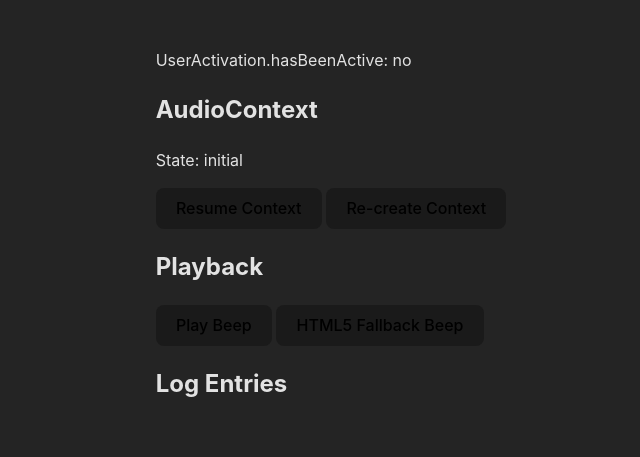
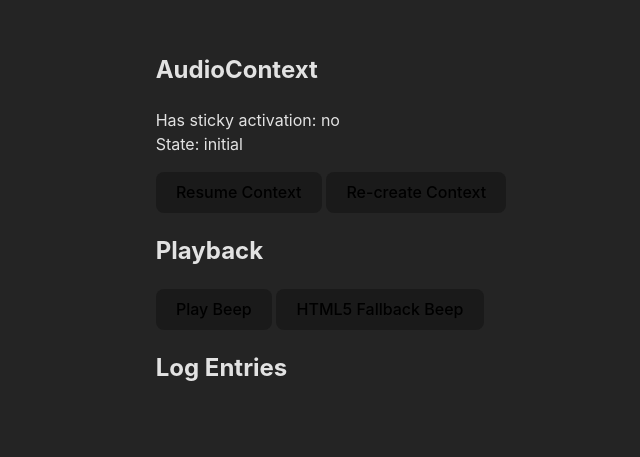
Before and after one commit to suzukieng/wa-pwa, a website built with Vite: page index.html in a window 1280 px wide. Shown: the whole page, without its empty margins (309-949 px from the left). Built offline with nearby package versions, Linux system fonts and the light colour scheme.

Commit message:
feat: use a bit less space

```diff
--- a/index.html
+++ b/index.html
@@ -10,12 +10,11 @@
 
 <div id="app">
     <div>
-        <p>UserActivation.hasBeenActive: <span id="has-been-active"></span></p>
-    </div>
-
-    <div>
         <h2>AudioContext</h2>
-        <p>State: <span id="audio-ctx-state"></span></p>
+        <p>
+            Has sticky activation: <span id="has-been-active"></span><br>
+            State: <span id="audio-ctx-state"></span>
+        </p>
         <div>
             <button id="resume-button">Resume Context</button>
             <button id="recreate-button">Re-create Context</button>
```
